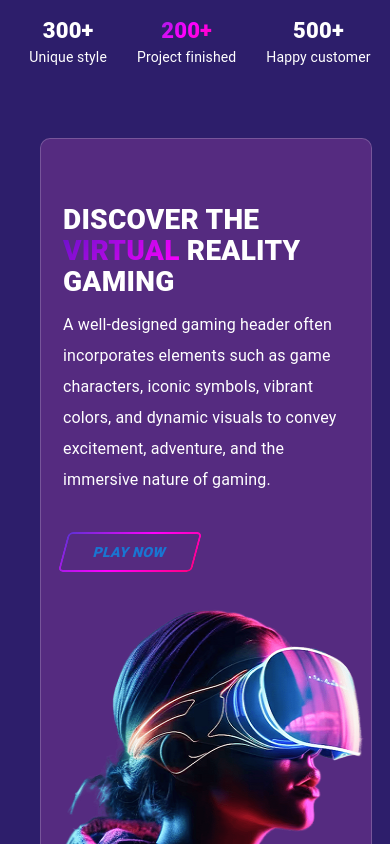
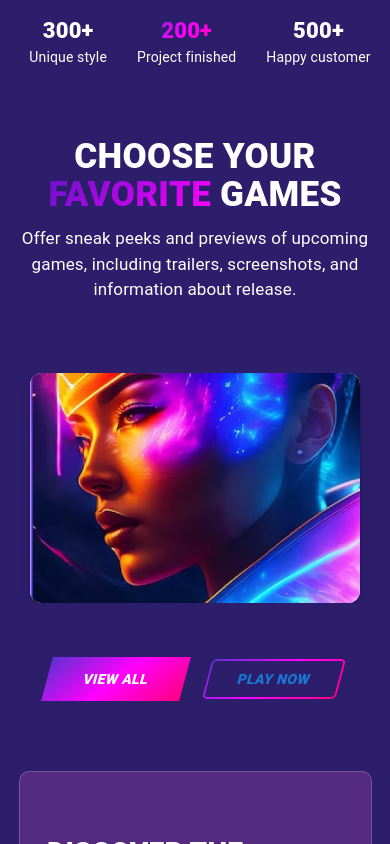
Before and after one commit to zubair143598/board, a Next.js app: page / in a window 390 px wide. Shown: the part 940-1784 px from the top of the page. Built offline with nearby package versions, Linux system fonts and the light colour scheme.

Commit message:
stylistic changes

```diff
--- a/src/app/page.tsx
+++ b/src/app/page.tsx
@@ -12,7 +12,7 @@ export default function Home() {
   return (
     <>
       <Hero />
-      {/* <Favorite /> */}
+      <Favorite />
       <Discover />
       <Welcome />
       <Testimonial />
--- a/src/component/home/discover/Discover.style.tsx
+++ b/src/component/home/discover/Discover.style.tsx
@@ -7,6 +7,9 @@ export const DiscoverContainer = styled(Box)(({ theme }) => ({
   position: "relative",
   marginBottom: "84px",
   padding: "0 40px",
+  [theme.breakpoints.down("sm")]: {
+    padding: "0 0px",
+  }
 }));
 
 export const DiscoverInnerCon = styled(Box)(({ theme }) => ({
@@ -27,7 +30,8 @@ export const DiscoverInnerCon = styled(Box)(({ theme }) => ({
     justifyContent: "center",
   },
   [theme.breakpoints.down("sm")]: {
-    width:'330px'
+    // width:'330px'
+    width: "90%",
   }
 }));
 
@@ -44,11 +48,11 @@ export const LeftContainer = styled(Box)(({ theme }) => ({
   [theme.breakpoints.down("md")]: {
     width: "362px",
     height: "50%",
-    left:'25%'
+    left:'20%'
   },
   [theme.breakpoints.down("sm")]: {
-    width: "342px",
-    height: "389px",
+    width: "322px",
+    height: "359px",
      left:'0'
   },
 }));
--- a/src/component/home/hero/Hero.style.tsx
+++ b/src/component/home/hero/Hero.style.tsx
@@ -112,7 +112,7 @@ export const MarqueeContainer = styled(Box)(({theme}) => ({
   bottom: "-12px",
   display: "flex",
   justifyContent: "center",
-  padding: "20px 0",
+  padding: "10px 0",
   transform: "rotate(-1deg)",
   transformOrigin: "center",
   [theme.breakpoints.down("sm")]: {
--- a/src/component/home/welcome/Cards.tsx
+++ b/src/component/home/welcome/Cards.tsx
@@ -62,7 +62,7 @@ const cardData = [
 
 const Cards = () => {
   return (
-    <Box sx={{ maxWidth: "1270px", margin: "0 auto", padding: "20px" }}>
+    <Box sx={{ maxWidth: "1270px", margin: "0 auto", padding: {xs:'4px',sm:"20px"} }}>
       <Grid container spacing={3}>
         {cardData.map((data, index) => (
           <Grid item key={index} xs={12} md={6} lg={4} sx={{ display:'flex', justifyContent:'center'}}>
--- a/src/component/home/welcome/welcome.style.tsx
+++ b/src/component/home/welcome/welcome.style.tsx
@@ -9,15 +9,15 @@ export const WelcomeContainer = styled(Box)(() => ({
 
 export const HeadingContainer = styled(Box)(() => ({
   maxWidth: "718px",
-  margin:'0 auto',
-  textAlign:'center'
+  margin: "0 auto",
+  textAlign: "center",
 }));
 
-export const Heading = styled(Typography)(({theme}) => ({
+export const Heading = styled(Typography)(({ theme }) => ({
   fontSize: "66px",
   fontWeight: 800,
   lineHeight: "77px",
-  margin:'0 auto',
+  margin: "0 auto",
   textTransform: "uppercase",
   "& span": {
     background: "linear-gradient(135deg, #6a11cb 0%, #ff00ff 100%)",
@@ -32,12 +32,12 @@ export const Heading = styled(Typography)(({theme}) => ({
   [theme.breakpoints.down("sm")]: {
     fontSize: "34px",
     maxWidth: "296px",
-    padding:'0 22px',
+    padding: "0 22px",
     lineHeight: "38px",
   },
 }));
 
-export const ButtonsContainer = styled(Box)(({theme}) => ({
+export const ButtonsContainer = styled(Box)(({ theme }) => ({
   margin: "40px auto 77px",
   display: "grid",
   gap: "20px",
@@ -47,10 +47,11 @@ export const ButtonsContainer = styled(Box)(({theme}) => ({
   [theme.breakpoints.down(1080)]: {
     placeItems: "center",
     gridTemplateColumns: "repeat(2, 1fr)",
+    gap: "5px",
     maxWidth: "300px",
   },
-}))
+}));
 
-export const MarqueeContainer = styled(Box)(()=>({
-  margin:'86px 0',
-}))
+export const MarqueeContainer = styled(Box)(() => ({
+  margin: "86px 0",
+}));
--- a/src/component/ui/footer/Footer.tsx
+++ b/src/component/ui/footer/Footer.tsx
@@ -96,7 +96,7 @@ const Footer = () => {
             </List>
           </LinksContainer>
         </Box>
-        <LinksContainer sx={{ width: "167px" }}>
+        <LinksContainer sx={{ maxWidth: "167px" }}>
           <Typography sx={{ fontWeight: 800, fontSize: "18px" }}>
             resources
           </Typography>
```
